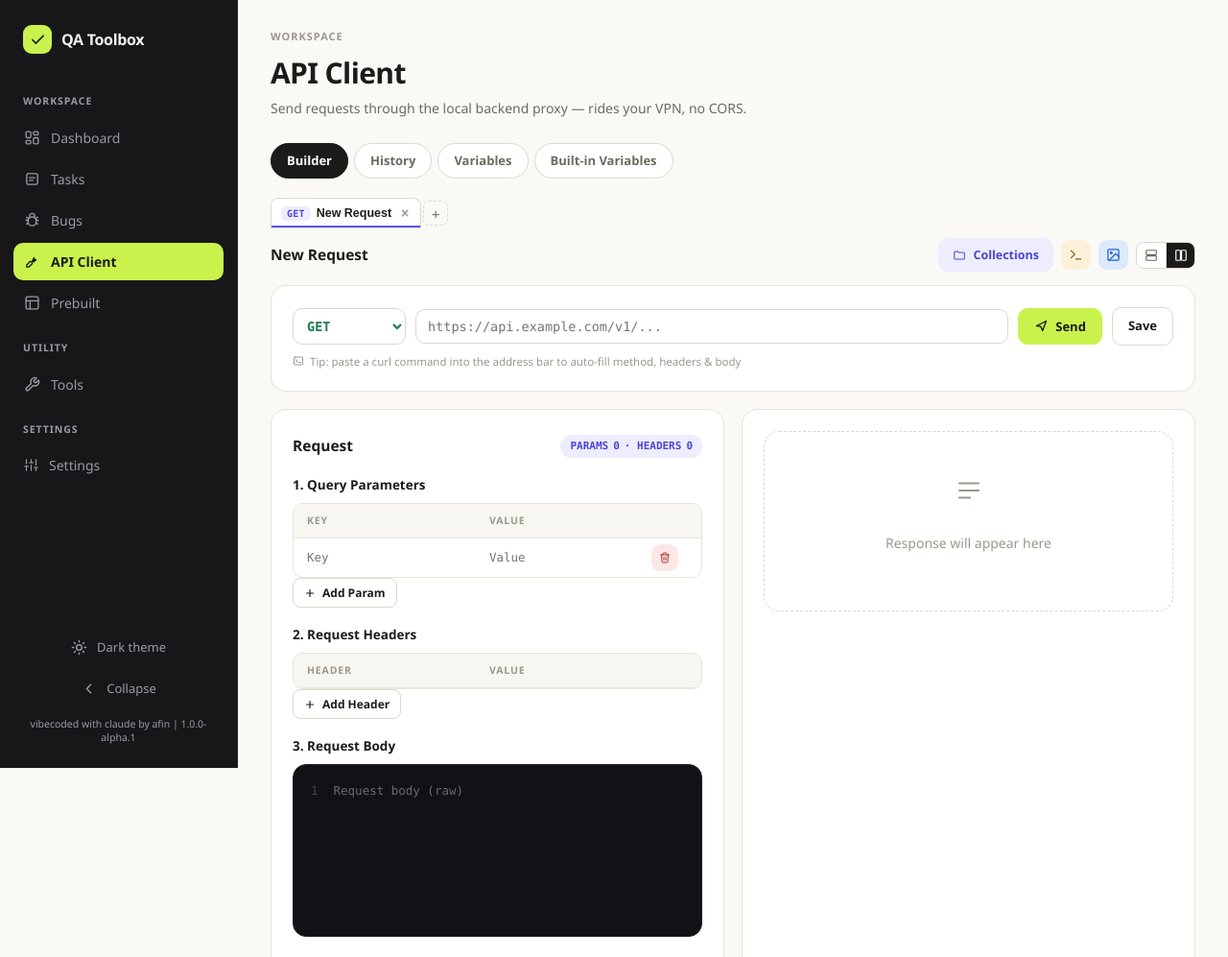
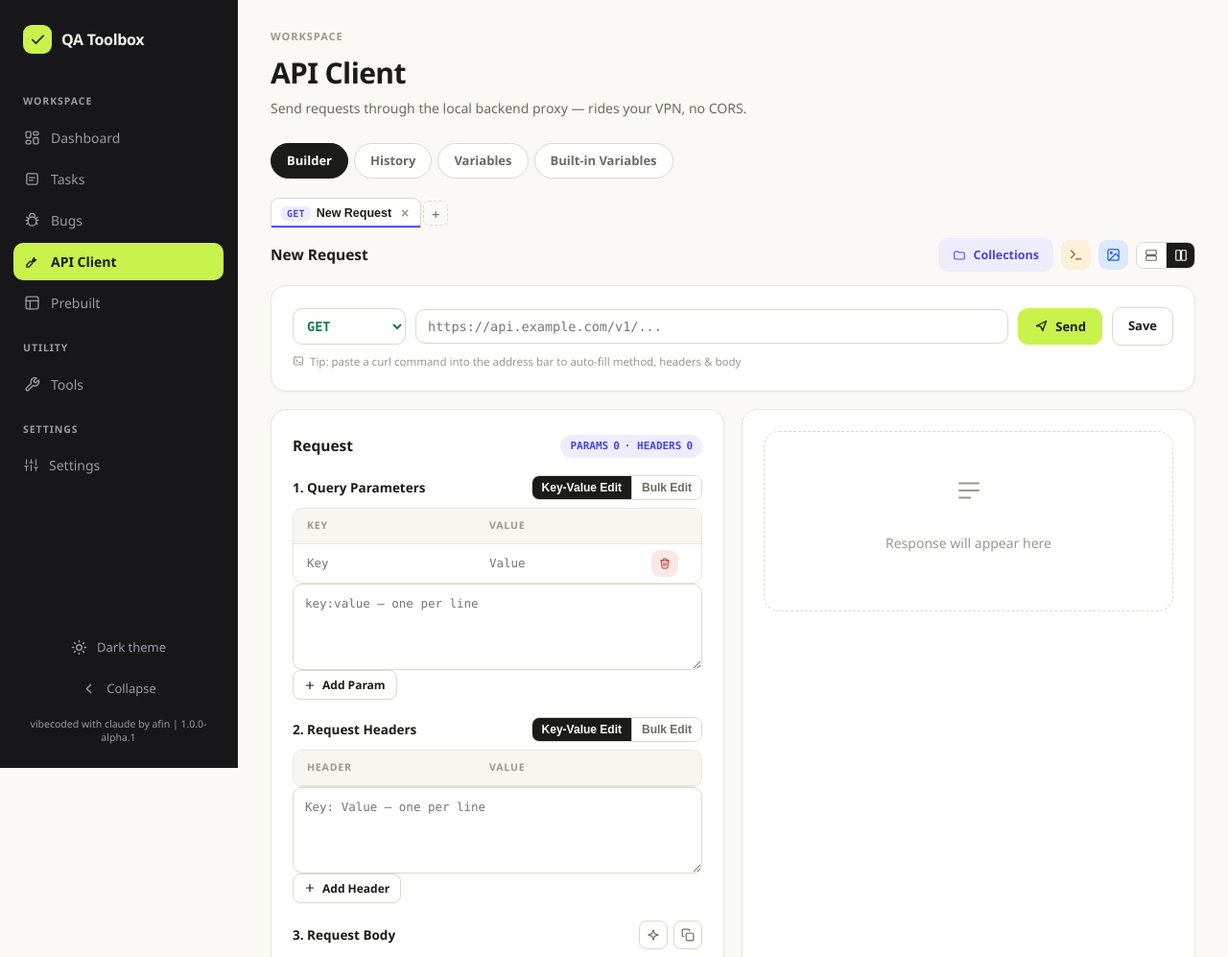
Before and after one commit to afinur12/afin_qa_tools, a FastAPI app: page /api-client in a window 1280 px wide. Shown: the top 997 px of the page at 96% size. Run offline with FastAPI, Linux system fonts and the light colour scheme; lists and menus that the app fills with data are empty; a map, chart or similar area stays blank.

Commit message:
Add Bulk Edit mode and a Copy/Beautify toolbar to the API Client builder
Query Params and Request Headers each get a "Key-Value Edit" / "Bulk
Edit" toggle (same segmented-control style as the existing Stacked/
Split layout toggle) — Bulk Edit is a plain "key:value" per line
textarea that rebuilds the real rows on every keystroke, so Send/Save/
counts/sensitive-header detection/params<->URL sync all keep reading
the same live DOM rows they always have, with no separate "bulk mode"
state anywhere else.

The Request Body section gets Copy and Beautify (JSON re-indent)
buttons, mirroring the existing Response Payload toolbar. Word-wrap was
deliberately left out: the body editor's syntax-highlight overlay trick
was fixed earlier specifically by keeping it non-wrapping (Chromium
disagrees on wrap points between the overlay's hljs spans and the plain
textarea underneath, desyncing the caret) — Beautify already solves the
main reason to want wrap (one long unbroken JSON line).

Verified end-to-end (bulk-edit round trips, URL/count sync, beautify on
valid/invalid JSON, copy) via a jsdom harness against the real rendered
page and the real api_client.js, since no browser is available here.

Co-Authored-By: Claude Sonnet 5 <noreply@anthropic.com>

```diff
--- a/app/static/css/style.css
+++ b/app/static/css/style.css
@@ -1795,6 +1795,28 @@ body.is-resizing-drawer .ac-drawer-resize-handle::after { background: var(--indi
 .ac-layout-toggle button + button { border-left: 1px solid var(--line-strong); }
 .ac-layout-toggle button.is-active { background: var(--ink-inverse); color: #fff; }
 
+/* Key-Value Edit / Bulk Edit toggle above the Params/Headers tables — same
+   segmented-control language as .ac-layout-toggle, just text labels instead
+   of fixed-size icon buttons so the width fits the copy. */
+.ac-kv-mode-toggle { display: inline-flex; border: 1px solid var(--line-strong); border-radius: 8px; overflow: hidden; }
+.ac-kv-mode-toggle button {
+  padding: 5px 10px; font-size: 12px; font-weight: 600; color: var(--ink-2);
+  background: var(--surface); border: none; cursor: pointer; white-space: nowrap;
+}
+.ac-kv-mode-toggle button + button { border-left: 1px solid var(--line-strong); }
+.ac-kv-mode-toggle button.is-active { background: var(--ink-inverse); color: #fff; }
+
+/* Bulk Edit's plain textarea — deliberately its own class, not
+   .ac-code-textarea: that class makes its own text transparent (it expects
+   attachCodeEditor's highlight overlay drawing the visible text on top),
+   which this plain field has none of. */
+.ac-kv-bulk {
+  display: block; width: 100%; box-sizing: border-box; min-height: 90px; resize: vertical;
+  margin: 0; padding: 10px 12px; border: 1px solid var(--line-strong); border-radius: var(--r-ctl);
+  font-family: var(--font-mono); font-size: 12.5px; line-height: 1.6; color: var(--ink); background: var(--surface);
+}
+.ac-kv-bulk:focus { outline: none; border-color: var(--ink-3); }
+
 .ac-req-bar { display: flex; align-items: center; gap: 10px; }
 .ac-method-select {
   width: 118px; flex-shrink: 0; padding: 9px 10px; border: 1px solid var(--line-strong); border-radius: var(--r-ctl);
--- a/app/static/js/api_client.js
+++ b/app/static/js/api_client.js
@@ -613,6 +613,26 @@
     bodyField?.dispatchEvent(new Event("input"));
   }
 
+  document.querySelector("[data-ac-body-copy]")?.addEventListener("click", async () => {
+    await copyText(bodyField?.value || "");
+    toast("Request body copied");
+  });
+
+  document.querySelector("[data-ac-body-beautify]")?.addEventListener("click", () => {
+    if (!bodyField) return;
+    const raw = bodyField.value.trim();
+    if (!raw) return;
+    let parsed;
+    try {
+      parsed = JSON.parse(raw);
+    } catch {
+      toast("Not valid JSON — can't beautify", "danger");
+      return;
+    }
+    bodyField.value = JSON.stringify(parsed, null, 2);
+    bodyField.dispatchEvent(new Event("input"));
+  });
+
   document.querySelector("[data-ac-add-header]")?.addEventListener("click", () => addHeaderRow("", ""));
 
   headersContainer?.addEventListener("click", (event) => {
@@ -1094,6 +1114,87 @@
 
   urlInput?.addEventListener("input", syncParamsFromUrl);
   syncParamsFromUrl();
+
+  // ── Bulk Edit toggle for Query Params / Request Headers ─────────────────
+  // Each section gets a "Key-Value Edit" / "Bulk Edit" toggle; Bulk Edit is
+  // a plain "key:value"-per-line textarea that rebuilds the real <tr> rows
+  // on every keystroke (via the section's own addRow, so {{var}} highlight
+  // wiring etc. all still happen normally) — so everything downstream
+  // (Send, Save, counts, sensitive-header auto-detect, params<->URL sync)
+  // keeps reading the same live DOM rows it always has, with no separate
+  // "bulk mode" state for any of that code to know about.
+  function initKvBulkMode(sectionKey, { rowsContainer, keySelector, valueSelector, addRow, afterRebuild }) {
+    const toggle = document.querySelector(`[data-ac-kv-mode="${sectionKey}"]`);
+    const bulkArea = document.querySelector(`[data-ac-kv-bulk="${sectionKey}"]`);
+    if (!toggle || !bulkArea || !rowsContainer) return;
+    const section = toggle.closest("[data-ac-section]");
+
+    function rowsToBulkText() {
+      return Array.from(rowsContainer.children)
+        .map((row) => {
+          const key = row.querySelector(keySelector)?.value || "";
+          const value = row.querySelector(valueSelector)?.value || "";
+          return key ? `${key}:${value}` : "";
+        })
+        .filter(Boolean)
+        .join("\n");
+    }
+
+    function bulkTextToRows() {
+      rowsContainer.innerHTML = "";
+      let any = false;
+      bulkArea.value.split("\n").forEach((line) => {
+        if (!line.trim()) return;
+        const sep = line.indexOf(":");
+        const key = (sep === -1 ? line : line.slice(0, sep)).trim();
+        const value = (sep === -1 ? "" : line.slice(sep + 1)).trim();
+        if (!key) return;
+        addRow(key, value);
+        any = true;
+      });
+      if (!any) addRow("", "");
+      afterRebuild();
+    }
+
+    function setMode(mode) {
+      toggle.querySelectorAll("[data-ac-kv-mode-btn]").forEach((btn) => {
+        btn.classList.toggle("is-active", btn.dataset.acKvModeBtn === mode);
+      });
+      section.querySelectorAll('[data-ac-kv-view="table"]').forEach((el) => { el.hidden = mode !== "table"; });
+      section.querySelectorAll('[data-ac-kv-view="bulk"]').forEach((el) => { el.hidden = mode !== "bulk"; });
+      if (mode === "bulk") bulkArea.value = rowsToBulkText();
+    }
+
+    toggle.addEventListener("click", (event) => {
+      const btn = event.target.closest("[data-ac-kv-mode-btn]");
+      if (!btn) return;
+      setMode(btn.dataset.acKvModeBtn);
+    });
+
+    bulkArea.addEventListener("input", bulkTextToRows);
+  }
+
+  initKvBulkMode("params", {
+    rowsContainer: paramsContainer,
+    keySelector: "[data-ac-param-key]",
+    valueSelector: "[data-ac-param-value]",
+    addRow: addParamRow,
+    afterRebuild: () => {
+      updateParamCount();
+      syncUrlFromParams();
+    },
+  });
+
+  initKvBulkMode("headers", {
+    rowsContainer: headersContainer,
+    keySelector: "[data-ac-header-key]",
+    valueSelector: "[data-ac-header-value]",
+    addRow: addHeaderRow,
+    afterRebuild: () => {
+      updateHeaderCount();
+      resyncBodyLanguage();
+    },
+  });
 
   // Same curl-paste auto-fill, but for the quick "New Request" modals' plain
   // URL field — those only have Name/Method/URL visible, so headers/body
--- a/app/templates/api_client/builder.html
+++ b/app/templates/api_client/builder.html
@@ -1,5 +1,5 @@
 {% extends "base.html" %}
-{% from "macros.html" import modal, icon_plus, icon_trash, icon_pencil, icon_download, icon_chevron, icon_folder, icon_folder_plus, icon_send, icon_lock, icon_image, icon_terminal, icon_stacked_layout, icon_split_layout with context %}
+{% from "macros.html" import modal, icon_plus, icon_trash, icon_pencil, icon_download, icon_chevron, icon_folder, icon_folder_plus, icon_send, icon_lock, icon_image, icon_terminal, icon_stacked_layout, icon_split_layout, icon_copy, icon_wand with context %}
 {% block title %}API Client - QA Toolbox{% endblock %}
 
 {% macro tree_request_row(req, current, depth=0) %}
@@ -136,19 +136,32 @@
       </div>
 
       <div data-ac-section="params" style="display:contents;">
-        <div class="ac-report-subhead">1. Query Parameters</div>
-        <div class="ac-report-table-wrap">
+        <div class="ac-report-subhead ac-report-subhead-row">
+          <span class="ac-report-subhead-title">1. Query Parameters</span>
+          <div class="ac-kv-mode-toggle" data-ac-kv-mode="params">
+            <button type="button" class="is-active" data-ac-kv-mode-btn="table">Key-Value Edit</button>
+            <button type="button" data-ac-kv-mode-btn="bulk">Bulk Edit</button>
+          </div>
+        </div>
+        <div class="ac-report-table-wrap" data-ac-kv-view="table">
           <table class="ac-report-table">
             <thead><tr><th>KEY</th><th>VALUE</th><th class="ac-th-actions"></th></tr></thead>
             <tbody data-ac-params></tbody>
           </table>
         </div>
-        <button type="button" class="btn secondary sm" data-ac-add-param>{{ icon_plus(12) }} Add Param</button>
+        <textarea class="ac-kv-bulk" data-ac-kv-bulk="params" data-ac-kv-view="bulk" hidden spellcheck="false" placeholder="key:value — one per line"></textarea>
+        <button type="button" class="btn secondary sm" data-ac-add-param data-ac-kv-view="table">{{ icon_plus(12) }} Add Param</button>
       </div>
 
       <div data-ac-section="headers" style="display:contents;">
-        <div class="ac-report-subhead">2. Request Headers</div>
-        <div class="ac-report-table-wrap">
+        <div class="ac-report-subhead ac-report-subhead-row">
+          <span class="ac-report-subhead-title">2. Request Headers</span>
+          <div class="ac-kv-mode-toggle" data-ac-kv-mode="headers">
+            <button type="button" class="is-active" data-ac-kv-mode-btn="table">Key-Value Edit</button>
+            <button type="button" data-ac-kv-mode-btn="bulk">Bulk Edit</button>
+          </div>
+        </div>
+        <div class="ac-report-table-wrap" data-ac-kv-view="table">
           <table class="ac-report-table">
             <thead><tr><th>HEADER</th><th>VALUE</th><th class="ac-th-actions"></th></tr></thead>
             <tbody data-ac-headers>
@@ -165,11 +178,22 @@
             </tbody>
           </table>
         </div>
-        <button type="button" class="btn secondary sm" data-ac-add-header>{{ icon_plus(12) }} Add Header</button>
+        <textarea class="ac-kv-bulk" data-ac-kv-bulk="headers" data-ac-kv-view="bulk" hidden spellcheck="false" placeholder="Key: Value — one per line"></textarea>
+        <button type="button" class="btn secondary sm" data-ac-add-header data-ac-kv-view="table">{{ icon_plus(12) }} Add Header</button>
       </div>
 
       <div data-ac-section="body" style="display:contents;">
-        <div class="ac-report-subhead">3. Request Body</div>
+        <div class="ac-report-subhead ac-report-subhead-row">
+          <span class="ac-report-subhead-title">3. Request Body</span>
+          <div style="display: flex; gap: 6px;">
+            <button type="button" class="btn ac-resp-toolbar-btn" data-ac-body-beautify title="Beautify (JSON)" aria-label="Beautify request body">
+              {{ icon_wand(14) }}
+            </button>
+            <button type="button" class="btn ac-resp-toolbar-btn" data-ac-body-copy title="Copy request body" aria-label="Copy request body">
+              {{ icon_copy(14) }}
+            </button>
+          </div>
+        </div>
         <div class="code-block ac-code-editor">
           <div class="snippet-code ac-code-scroll">
             <div class="snippet-gutter" data-ac-body-gutter><span>1</span></div>
--- a/app/templates/macros.html
+++ b/app/templates/macros.html
@@ -114,6 +114,10 @@
 <svg width="{{ size }}" height="{{ size }}" viewBox="0 0 24 24" fill="none" stroke="currentColor" stroke-width="2" stroke-linecap="round" stroke-linejoin="round" aria-hidden="true"><rect x="9" y="9" width="13" height="13" rx="2"/><path d="M5 15H4a2 2 0 0 1-2-2V4a2 2 0 0 1 2-2h9a2 2 0 0 1 2 2v1"/></svg>
 {%- endmacro %}
 
+{% macro icon_wand(size=15) %}
+<svg width="{{ size }}" height="{{ size }}" viewBox="0 0 24 24" fill="none" stroke="currentColor" stroke-width="2" stroke-linecap="round" stroke-linejoin="round" aria-hidden="true"><path d="M12 3l1.9 5.8a2 2 0 0 0 1.3 1.3L21 12l-5.8 1.9a2 2 0 0 0-1.3 1.3L12 21l-1.9-5.8a2 2 0 0 0-1.3-1.3L3 12l5.8-1.9a2 2 0 0 0 1.3-1.3L12 3z"/></svg>
+{%- endmacro %}
+
 {% macro icon_refresh(size=15) %}
 <svg width="{{ size }}" height="{{ size }}" viewBox="0 0 24 24" fill="none" stroke="currentColor" stroke-width="2" stroke-linecap="round" stroke-linejoin="round" aria-hidden="true"><path d="M23 4v6h-6M1 20v-6h6"/><path d="M3.51 9a9 9 0 0 1 14.85-3.36L23 10M1 14l4.64 4.36A9 9 0 0 0 20.49 15"/></svg>
 {%- endmacro %}
```
Also changed, not shown: tests/test_api_client.py (+20 -0 lines).
